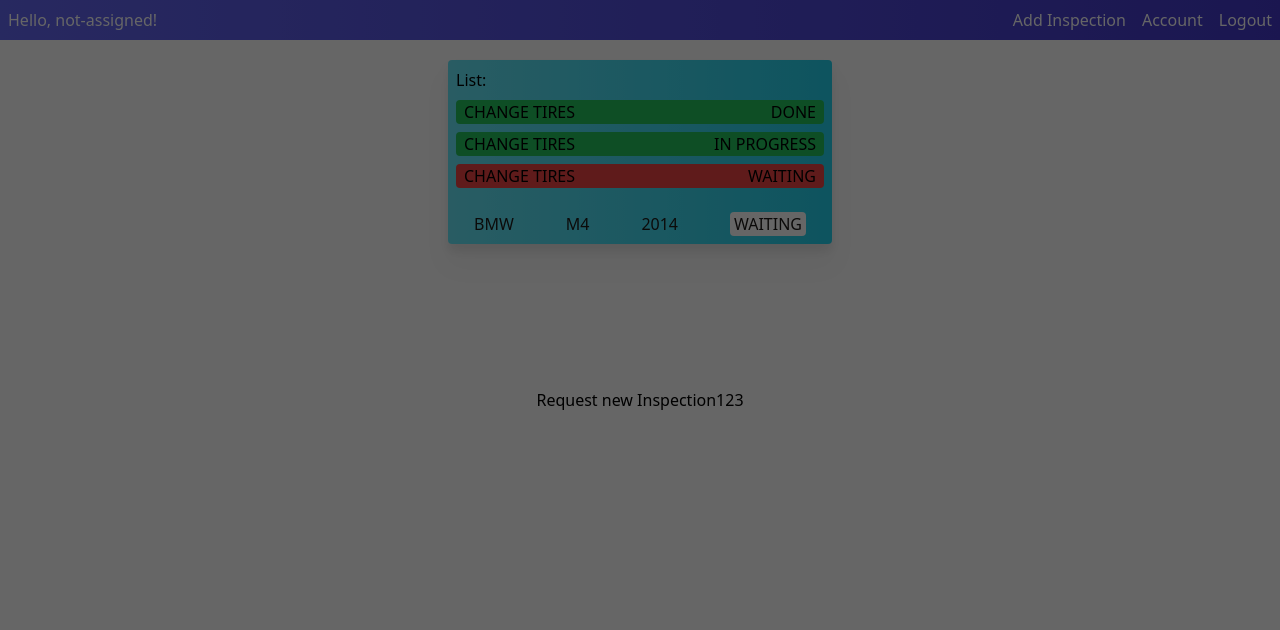
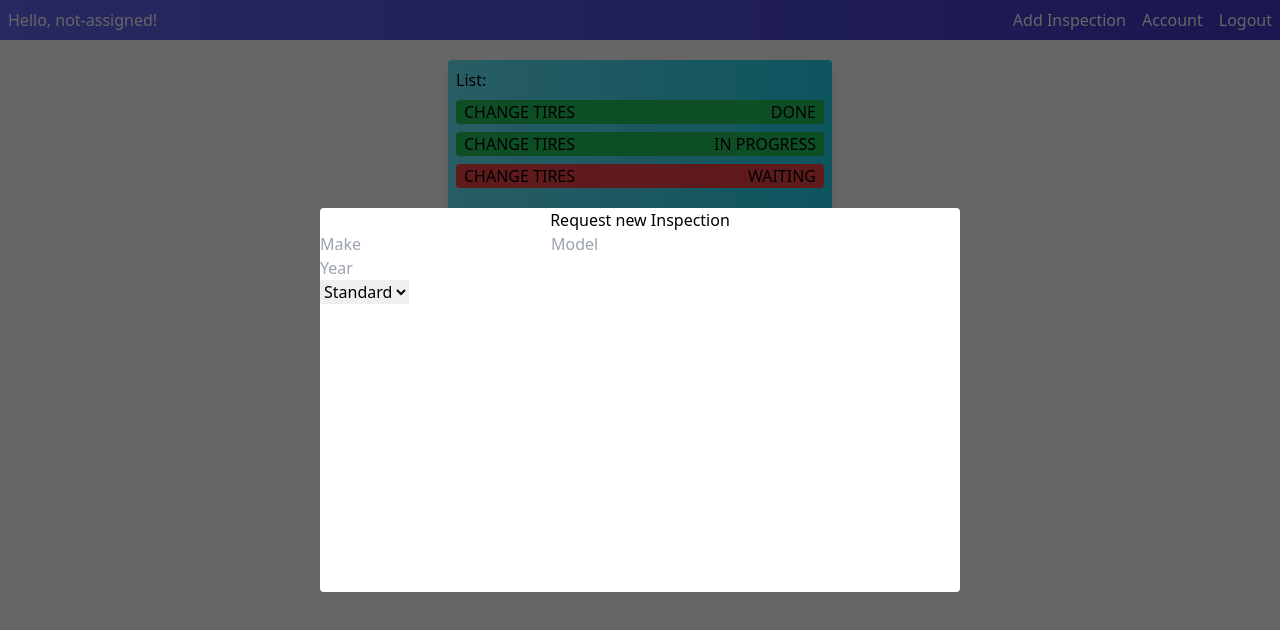
Before and after one commit to SzymanskiFilip/car-inspection-management, a React (Create React App) app in the folder frontend/: page /inspections in a window 1280 px wide. Shown: the top 630 px of the page. Built offline with nearby package versions, Linux system fonts and the light colour scheme.

Commit message:
fixed select list

```diff
--- a/frontend/src/Components/AddInspectionWindow.tsx
+++ b/frontend/src/Components/AddInspectionWindow.tsx
@@ -4,9 +4,29 @@ interface props {
 }
 
 function AddInspectionWindow({windowTrigger, setWindowTrigger}: props): JSX.Element {
+
+    const options: string[] = ["Standard", "Premium", "Sport"];
+    const listItems = options.map((option) => {
+        <option value={option}>hi</option>
+    });
+
     return(
-        <div className="inspection-window">
-            <h1>Request new Inspection123</h1>
+        <div className="inspection-window h-96">
+            <h1 className="text-center">Request new Inspection</h1>
+            <input type="text" placeholder="Make"/>
+            <input type="text" placeholder="Model"/>
+            <input type="text" placeholder="Year"/>
+            <br/>
+
+            <select>
+                {
+                    options.map(option => {
+                        return(
+                           <option value={option}>{option}</option>
+                        )
+                    })
+                }
+            </select>
         </div>
     )
 }
--- a/frontend/src/index.css
+++ b/frontend/src/index.css
@@ -83,4 +83,5 @@
 
 .inspection-window{
     @apply absolute top-1/2 left-1/2 transform -translate-x-1/2 -translate-y-1/2;
+    @apply bg-white rounded;
 }
```
